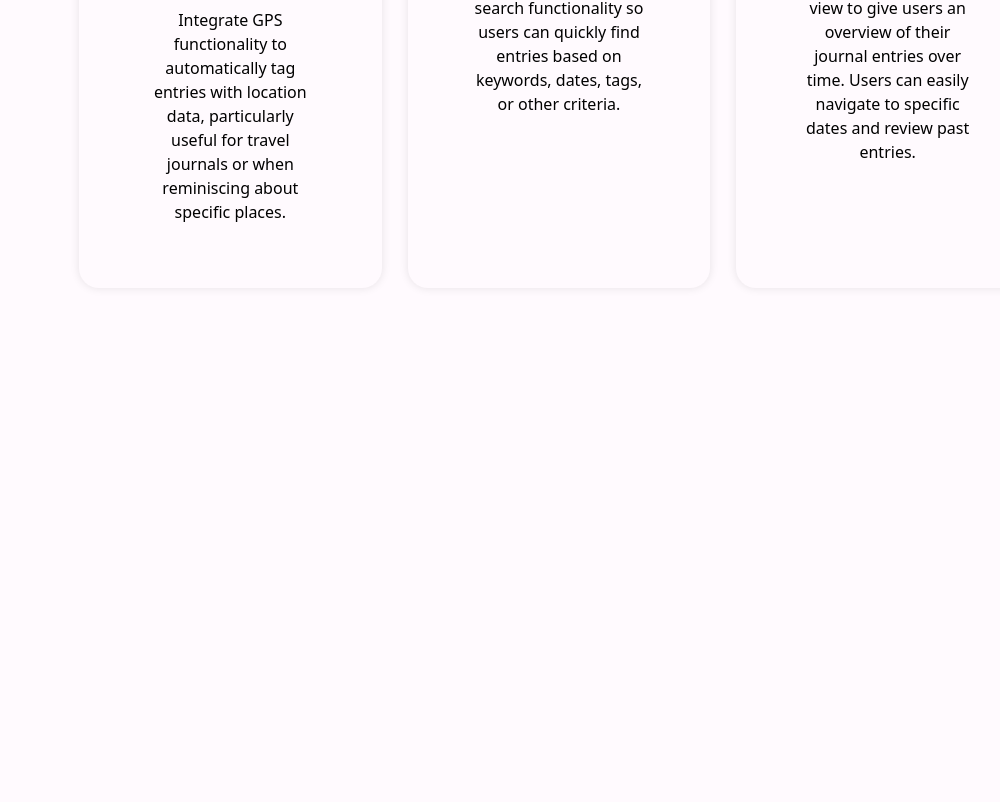
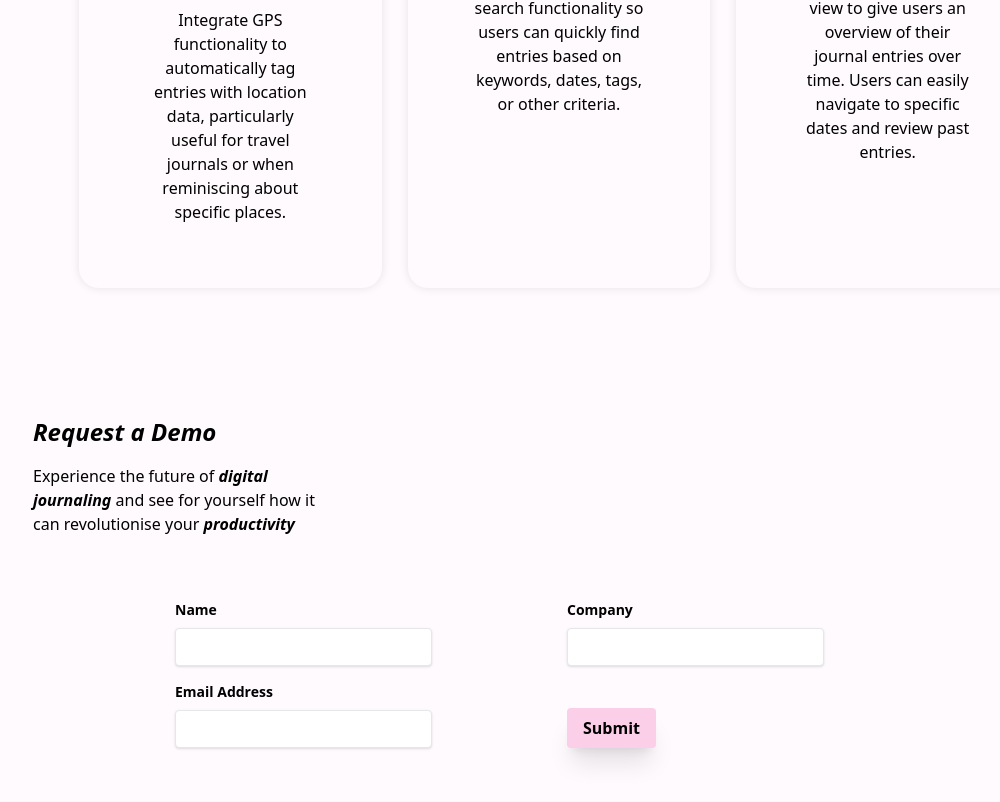
Before and after one commit to hamdanurfore/Reflectify, a React (Vite) app: page / in a window 1280 px wide. Shown: the part 1756-2558 px from the top of the page, without its empty margins (81-1081 px from the left). Before the commit the page ends 2108 px from the top, so only its background shows below. Built offline with nearby package versions, Linux system fonts and the light colour scheme.

Commit message:
request demo form created

```diff
--- a/src/App.jsx
+++ b/src/App.jsx
@@ -4,20 +4,19 @@ import './components/Navbar/Navbar.jsx'
 import Navbar from './components/Navbar/Navbar.jsx'
 import Hero from './components/Hero/Hero.jsx'
 import Features from './components/Features/Features.jsx'
-/// import Demo from './components/Demo/Demo.jsx'
+import Demo from './components/Demo/Demo.jsx'
 // import Footer from './components/Footer/Footer.jsx'
 
-const App = () =>
-{
+const App = () => {
   return (
     <>
-    <Navbar/>
-    <Hero/>
-     <Features/>
-    {/*<Demo/>
-    <Footer/> */}
-<div ></div>
-  </>
+      <Navbar />
+      <Hero />
+      <Features />
+      <Demo />
+      {/*<Footer/> */}
+      <div ></div>
+    </>
   )
 }
 
--- a/src/components/Demo/Demo.jsx
+++ b/src/components/Demo/Demo.jsx
@@ -0,0 +1,97 @@
+import React, { useState } from "react";
+import './style.css';
+
+const RequestDemo = () => {
+  const [formData, setFormData] = useState({
+    name: "",
+    company: "",
+    email: "",
+  });
+
+  const handleChange = (e) => {
+    const { name, value } = e.target;
+    setFormData({
+      ...formData,
+      [name]: value,
+    });
+  };
+
+  const handleSubmit = (e) => {
+    e.preventDefault();
+    // Here you can handle form submission, e.g., send the data to a server
+    console.log(formData);
+    // Clear form fields after submission
+    setFormData({
+      name: "",
+      company: "",
+      email: "",
+    });
+  };
+
+  return (
+    <section className="bg-primary py-10">
+      <div className="container mx-auto p-6">
+        <h2 className="text-2xl font-bold italic mb-4">Request a Demo</h2>
+        <p className="form-wrapper">
+          Experience the future of <em className='italic font-bold'>digital journaling</em> and see for yourself how it can revolutionise your <em className='italic font-bold'>productivity</em>
+        </p>
+        <form onSubmit={handleSubmit} className=" form-style mx-auto flex flex-wrap gap-4 pt-16 ">
+          <div className="flex-1 field-wrapper">
+            <label htmlFor="name" className="block text-sm font-bold mb-2">
+              Name
+            </label>
+            <input
+              type="text"
+              id="name"
+              name="name"
+              value={formData.name}
+              onChange={handleChange}
+              className="shadow appearance-none border rounded w-100 py-2 px-3 text-gray-700 leading-tight focus:outline-none focus:shadow-outline "
+              required
+              autoComplete="name" // Autocomplete attribute
+            />
+          </div>
+          <div className="flex-1 field-wrapper ">
+            <label htmlFor="company" className="block text-sm font-bold mb-2">
+              Company
+            </label>
+            <input
+              type="text"
+              id="company"
+              name="company"
+              value={formData.company}
+              onChange={handleChange}
+              className="shadow appearance-none border rounded w-100 py-2 px-3 text-gray-700 leading-tight focus:outline-none focus:shadow-outline "
+              autoComplete="organization" // Autocomplete attribute
+            />
+          </div>
+          <div className="flex-1 field-wrapper">
+            <label htmlFor="email" className="block text-sm font-bold mb-2">
+              Email Address
+            </label>
+            <input
+              type="email"
+              id="email"
+              name="email"
+              value={formData.email}
+              onChange={handleChange}
+              className="shadow appearance-none border rounded w-100 py-2 px-3 text-gray-700 leading-tight focus:outline-none focus:shadow-outline"
+              required
+              autoComplete="email" // Autocomplete attribute
+            />
+          </div>
+          <div className="flex-1 flex items-end">
+            <button
+              type="submit"
+              className="bg-pink-200 hover:bg-secondary text-gray font-bold py-2 px-4 rounded shadow-xl submit-btn"
+            >
+              Submit
+            </button>
+          </div>
+        </form>
+      </div>
+    </section>
+  );
+};
+
+export default RequestDemo;
--- a/src/components/Demo/style.css
+++ b/src/components/Demo/style.css
@@ -0,0 +1,17 @@
+.form-wrapper {
+    max-width: 300px;
+}
+
+.form-style {
+    max-width: 48rem;
+}
+
+@media only screen and (max-width: 867px)  {
+    .form-style {
+        max-width: 10rem;
+    }
+    .submit-btn {
+        margin-left: 3rem;
+
+    }
+}
--- a/src/components/Hero/Hero.jsx
+++ b/src/components/Hero/Hero.jsx
@@ -9,7 +9,7 @@ const Hero = () => {
                 <div className="container mx-auto text-center">
                     <h1 id="title" className=" font-bold mb-4 mt-5">A journal for the <em className='italic font-light'>future</em> you</h1>
                     <p id="subtitle" className=" mx-80 my-10 ">The productivity tool to help you keep on top of your progress, goals and everything in between, With Reflectify no task is too small to be documented and you can take it with you wherever you go</p>
-                    <button className="bg-secondary hover:bg-pink-300 text-gray font-bold py-2 px-4 rounded shadow-xl">
+                    <button className="bg-pink-200 hover:bg-secondary text-gray font-bold py-2 px-4 rounded shadow-xl">
                         Find out more
                     </button>
                     <img className="hero-img" src="src\assets\prototype.png"></img>
--- a/src/components/Navbar/Navbar.jsx
+++ b/src/components/Navbar/Navbar.jsx
@@ -11,9 +11,9 @@ const Navbar = () => {
                         <img src="src\assets\reflectify-high-resolution-logo-transparent.png" alt="" />
                     </div>
                     <div className=" text-lg hidden md:block ">
-                        <a href="#features" className="mx-2">Features</a>
-                        <a href="#demo" className="mx-2">Request a demo</a>
-                        <a href="#newsletter" className="mx-2">Sign up for the newsletter</a>
+                        <a href="#features" className="mx-2 font-bold">Features</a>
+                        <a href="#demo" className="mx-2 font-bold">Request a demo</a>
+                        <a href="#newsletter" className="mx-2 italic font-bold">Sign up for the newsletter</a>
                     </div>
                 </div>
             </nav>
```
